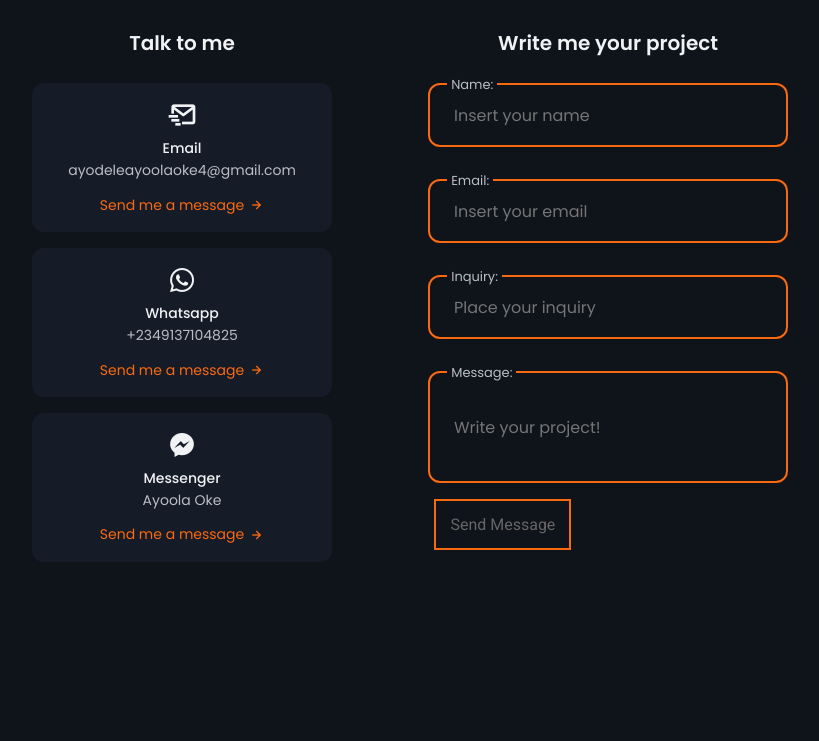
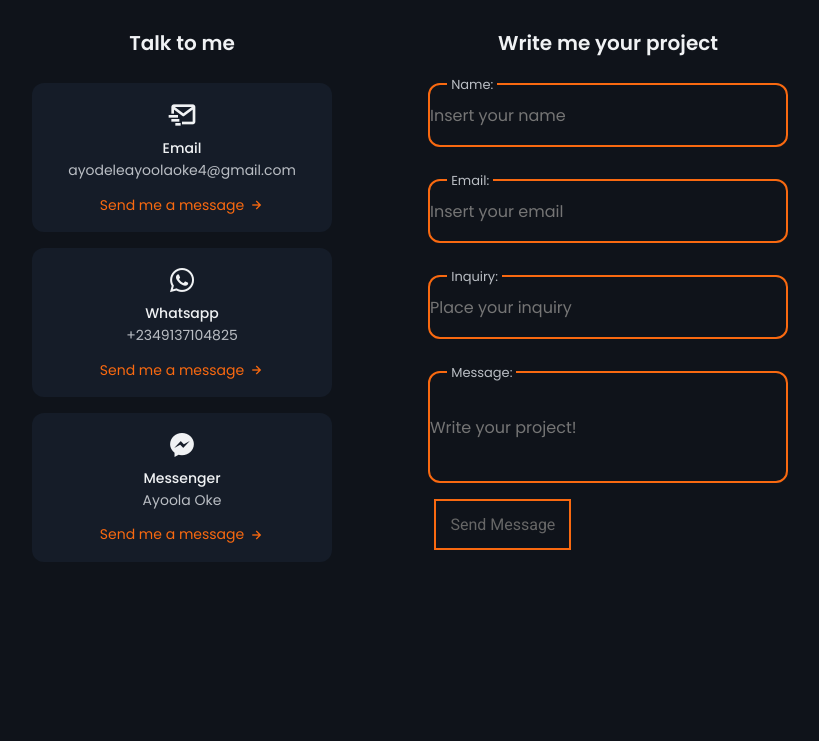
Before and after one commit to CreedTech/portfolio, a Django app: template lazy/templates/index.html in a window 1280 px wide. Shown: the part 2515-3256 px from the top of the page, without its empty margins (230-1049 px from the left). Run offline with Django 4.2, Linux system fonts and the light colour scheme; the template is opened without the code that fills it: values that come from a table or form of the project are taken from there, others are empty; some libraries are stand-ins or nearby versions.

Commit message:
Initial Commit

```diff
--- a/static/assets/css/styles.css
+++ b/static/assets/css/styles.css
@@ -81,7 +81,6 @@ textarea {
 }
 textarea {
   resize: none;
-  height:11rem;
 }
 
 body {
@@ -714,11 +713,12 @@ div .invalid_feedback {
   left: 0;
   width: 100%;
   height: 100%;
+  word-wrap: break-word;
   border: 2px solid var(--first-color);
   background: none;
   color: var(--text-color);
   outline: none;
-  padding: 1.5rem;
+  /* padding: 1.5rem; */
   border-radius: 0.75rem;
   z-index: 1;
 }
```
Also changed, not shown: media_root/portfolio/Screenshot_250.png (added), media_root/portfolio/Screenshot_259.png (added), media_root/portfolio/Screenshot_265.png (added), media_root/portfolio/Screenshot_270.png (added), media_root/portfolio/Screenshot_271.png (added).
